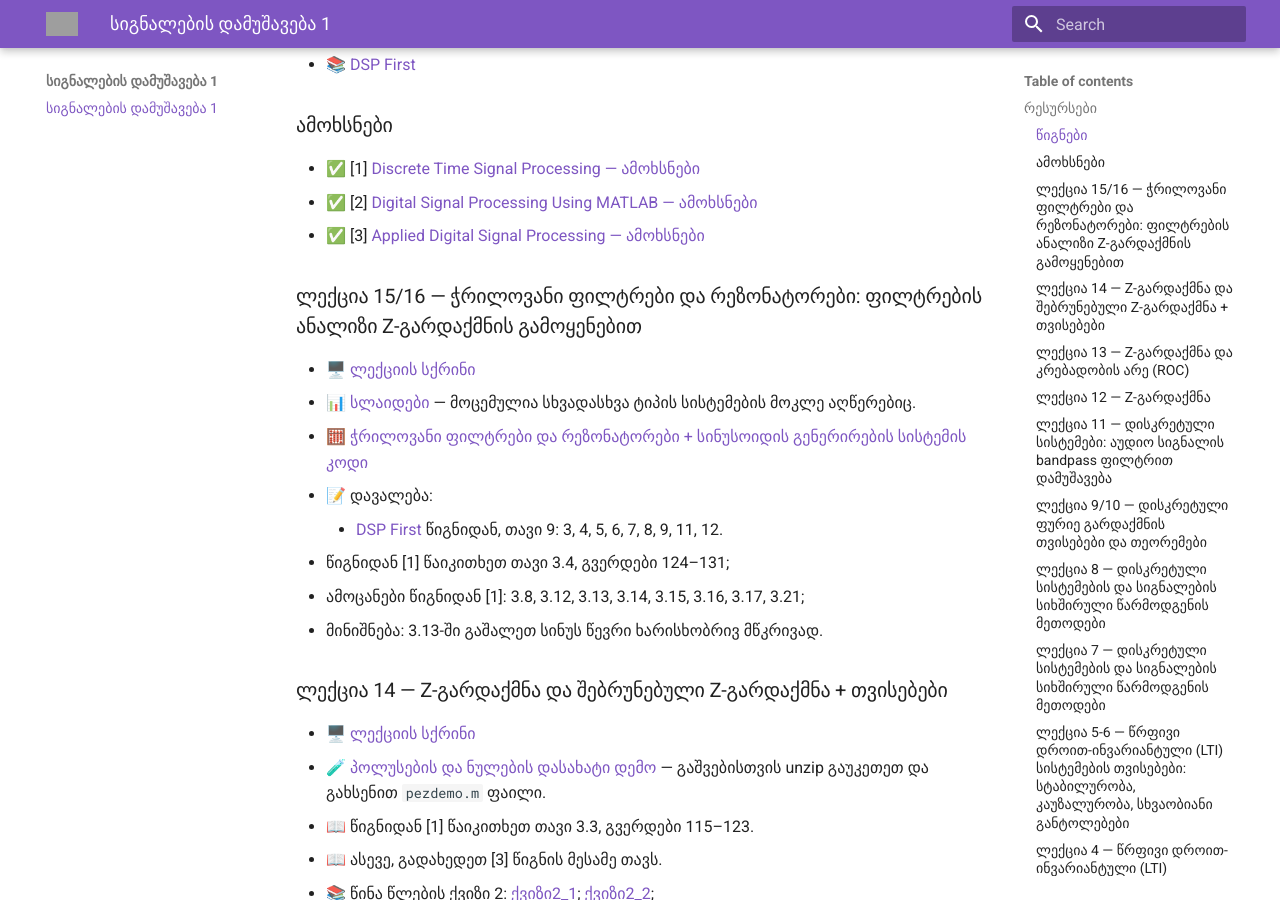
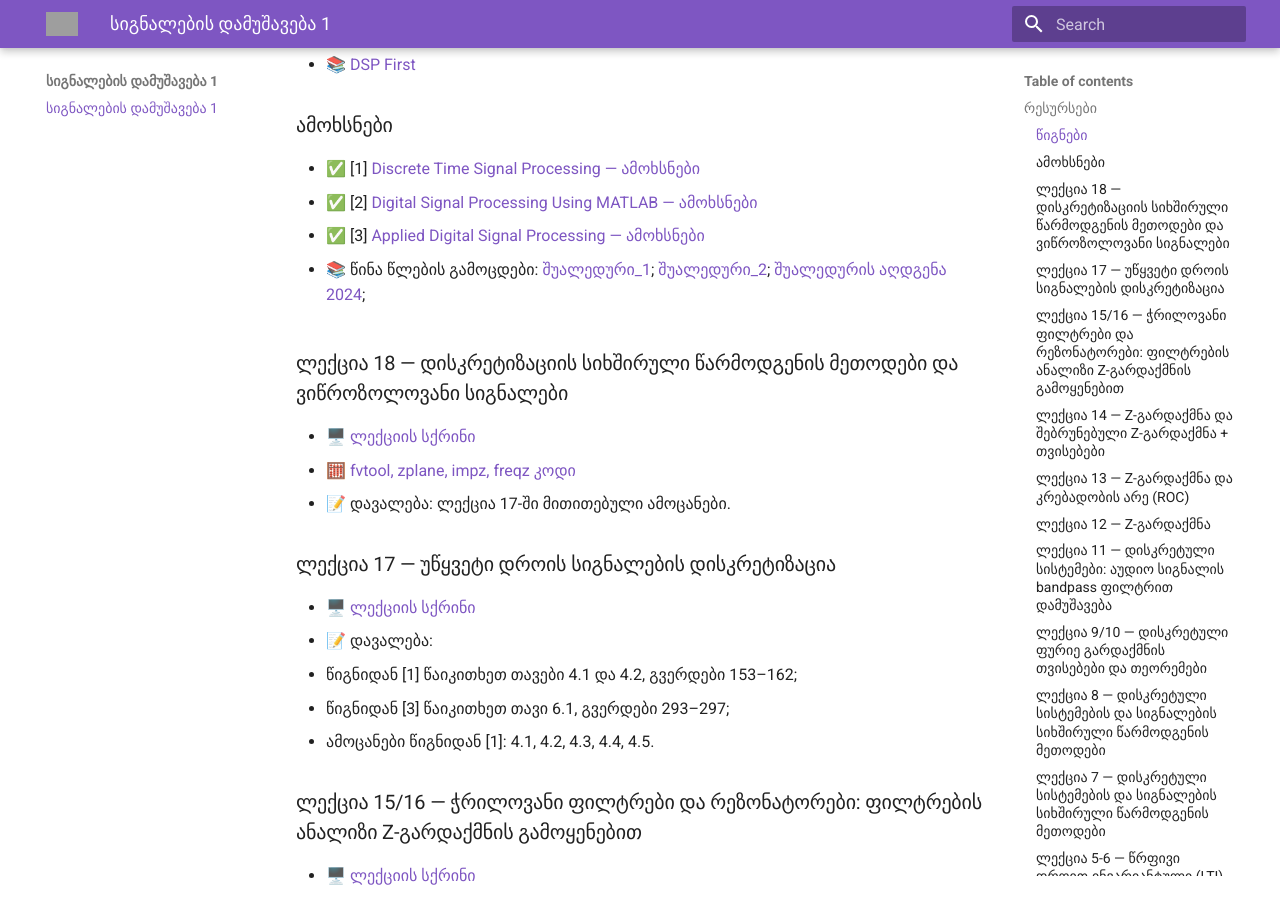
Before and after one commit to gugavar/signal-processing-1-fall-2026, an MkDocs documentation site: the page built from docs/index.md, in a window 1280 px wide and 900 px high, scrolled down 325 px. Built offline with MkDocs 1.6.1 and Material for MkDocs 9.7.7, drawn with Linux system fonts in a browser that asks for light colours; some of the changed text lies outside the part shown; grey boxes are pictures that could not be loaded.

Commit message:
Update index.md

```diff
--- a/docs/index.md
+++ b/docs/index.md
@@ -16,6 +16,21 @@
 - ✅ [3] [Applied Digital Signal Processing — ამოხსნები](https://drive.google.com/file/d/1bpyNl1Ugp6BYxB6EaGVTJMIYeHz6Em-E/view?usp=sharing)
 
 
+- 📚 წინა წლების გამოცდები: [შუალედური_1](https://docs.google.com/document/d/1M1yqHrWNsZrVEvy55gnzi4oEhd8c_lna/edit?ouid=110148669605332798451&rtpof=true&sd=true&usp=drive_link); [შუალედური_2](https://docs.google.com/document/d/1SweS0--o__YsS6eOLYvI8NT5p1jciQ3A/edit?ouid=110148669605332798451&rtpof=true&sd=true&usp=drive_link); [შუალედურის აღდგენა 2024](https://docs.google.com/document/d/1NDTnQqp6i3t4a53o3B-yI4NTfehJst5s/edit?ouid=110148669605332798451&rtpof=true&sd=true&usp=drive_link);
+
+### ლექცია 18 — დისკრეტიზაციის სიხშირული წარმოდგენის მეთოდები და ვიწროზოლოვანი სიგნალები
+
+- 🖥️ [ლექციის სქრინი](https://drive.google.com/file/d/1UP_uzGClPglqCYTVBR5lHIgZjXvNfvM8/view?usp=drive_link)
+- 🧮 [fvtool, zplane, impz, freqz კოდი](https://drive.google.com/file/d/1Xa5CjJ-TwKRLW3FMPmedChrolgKMAV_u/view?usp=drive_link)
+- 📝 დავალება: ლექცია 17-ში მითითებული ამოცანები.
+
+### ლექცია 17 — უწყვეტი დროის სიგნალების დისკრეტიზაცია
+
+- 🖥️ [ლექციის სქრინი](https://drive.google.com/file/d/1pLLIPx7Ri4ggjOB570AFBScc58Ec6ErB/view?usp=drive_link)
+- 📝 დავალება:
+  - წიგნიდან [1] წაიკითხეთ თავები 4.1 და 4.2, გვერდები 153–162;
+  - წიგნიდან [3] წაიკითხეთ თავი 6.1, გვერდები 293–297;
+  - ამოცანები წიგნიდან [1]: 4.1, 4.2, 4.3, 4.4, 4.5.
 
 ### ლექცია 15/16 — ჭრილოვანი ფილტრები და რეზონატორები: ფილტრების ანალიზი Z-გარდაქმნის გამოყენებით
 
```
